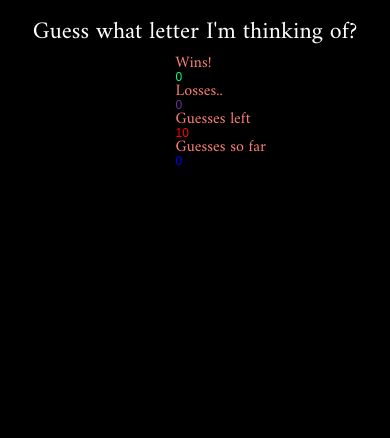
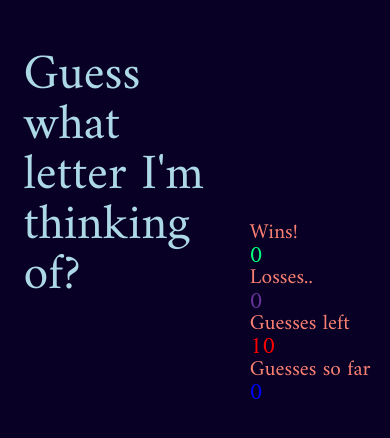
Before and after one commit to dandiflower/Psychic-Game, a plain HTML site: page index.html in a window 390 px wide. Drawn offline with Linux system fonts and the light colour scheme.

Commit message:
final adjustments

```diff
--- a/assets/css/style.css
+++ b/assets/css/style.css
@@ -1,11 +1,5 @@
 body {
-    background-color: black;
-}
-
-h3 {
-    font-size: 12px;
-    font-family: Arial, Helvetica, sans-serif;
-    color: springgreen;
+    background-color: rgb(8, 1, 37);
 }
 
 h2 {
@@ -18,9 +12,9 @@ h2 {
 }
 
 h1 {
-    color: white;
+    color: lightblue;
     text-align: center;
-    font-size: 24px;
+    font-size: 50px;
     font-family: 'Amiri',
     serif;
 }
@@ -30,6 +24,7 @@ h1 {
     margin-left: 45%;
     margin-top: 3%;
     color: salmon;
+    font-size: 16pt;
     font-family: 'Amiri',
     serif;
 }
@@ -40,18 +35,47 @@ h1 {
     margin-left: auto;
 }
 
+#wins {
+    font-size: 24px;
+    color: springgreen;
+}
+
 #numLeft {
+    font-size: 24px;
     color: red;
 }
 
 #numUsed {
+    font-size: 24px;
     color: blue;
 }
 
 #lost {
+    font-size: 24px;
     color: rebeccapurple;
 }
 
-#Wins {
-    color: blueviolet;
-}
+
+@media only screen and (max-width: 800px) {
+
+
+    /* h2 {
+        position: fixed;
+        float: left;
+        bottom: 10%;
+    } */
+
+    .container {
+        position: relative;
+        float: right;
+        margin-right: 5%;
+        margin-top: -20%;
+    }
+
+    h1 {
+        text-align: left;
+        float: left;
+        margin-top: 8%;
+        margin-left: 6%;
+        width: 50%;
+    }
```
Also changed, not shown: index.html (+4 -2 lines).
